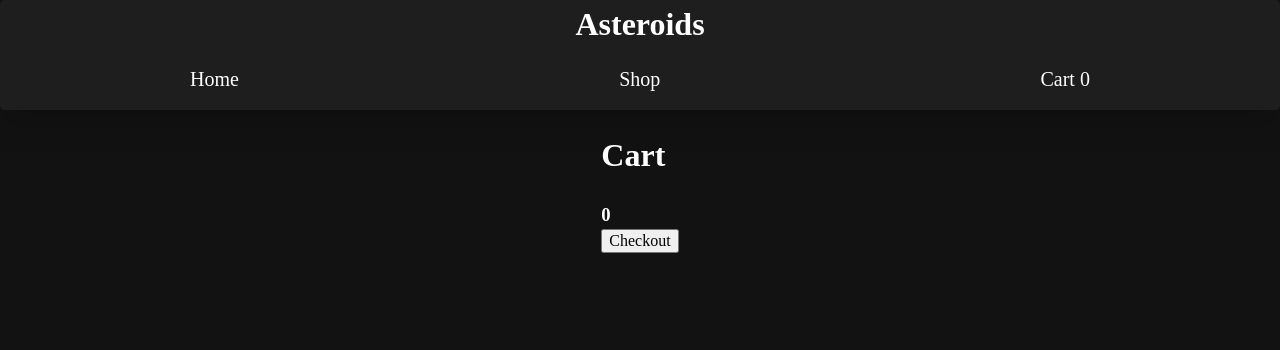
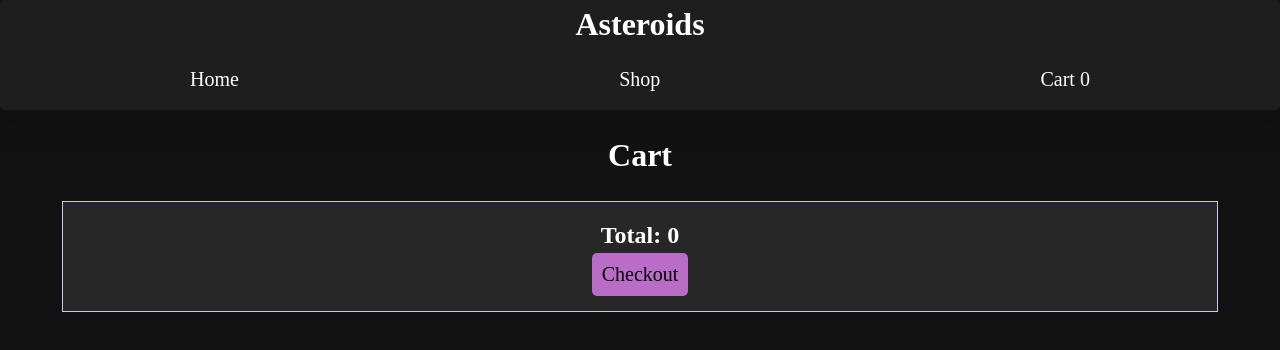
Before and after one commit to 01zulfi/shopping-cart, a React (Create React App) app: page /shop/cart in a window 1280 px wide. Shown: the top 350 px of the page. Built offline with nearby package versions, Linux system fonts and the light colour scheme.

Commit message:
Style CartPage & CartItem

```diff
--- a/src/components/CartItem.js
+++ b/src/components/CartItem.js
@@ -1,5 +1,6 @@
 import React, { useState } from "react";
 import cart from "../CartManager";
+import "../styles/CartItem.css";
 
 const CartItem = ({
   name,
@@ -44,8 +45,15 @@ const CartItem = ({
 
   return (
     <div className="cart-item-div" key={id}>
+      <div className="name-and-price">
+        <p>Name:</p>
+        <p>Price:</p>
+      </div>
+      <div className="name-and-price">
         <p>{name}</p>
         <p>{price}</p>
+      </div>
+      <div className="quantity-div">
         <button className="decrement-button" onClick={decrementQuantity}>
           -
         </button>
@@ -58,10 +66,11 @@ const CartItem = ({
             value={stateQuantity}
           />
         </label>
-      <span>{spanMessage}</span>
         <button className="increment-button" onClick={incrementQuantity}>
           +
         </button>
+      </div>
+      <span>{spanMessage}</span>
     </div>
   );
 };
--- a/src/components/CartPage.js
+++ b/src/components/CartPage.js
@@ -1,6 +1,7 @@
 import React, { useState } from "react";
 import CartItem from "./CartItem";
 import cart from "../CartManager";
+import "../styles/CartPage.css";
 
 const CartPage = ({ setCartLength }) => {
   const [items, setItems] = useState(cart.cart);
@@ -34,7 +35,6 @@ const CartPage = ({ setCartLength }) => {
         >
           Delete
         </button>
-        <hr />
       </div>
     );
   };
@@ -55,8 +55,10 @@ const CartPage = ({ setCartLength }) => {
     <div className="cart">
       <h1>Cart</h1>
       {items.map(mapCallback)}
-      <h3>{total}</h3>
-      <button onClick={checkoutHandler}>Checkout</button>
+      <div className="checkout">
+        <h2>Total: {total}</h2>
+        <button onClick={checkoutHandler}>Checkout</button>
+      </div>
     </div>
   );
 };
--- /dev/null
+++ b/src/styles/CartItem.css
@@ -0,0 +1,31 @@
+div.cart-item-div {
+  display: flex;
+  flex-direction: column;
+}
+
+div.name-and-price {
+  display: flex;
+  justify-content: space-between;
+  font-size: 19px;
+}
+
+div.quantity-div {
+  display: flex;
+  align-self: center;
+  justify-content: space-between;
+  align-items: center;
+  gap: 5px;
+}
+
+div.quantity-div button {
+  padding: 5px;
+}
+
+.quantity-input {
+  text-align: center;
+}
+
+.quantity-input input {
+  background-color: #d4bff9;
+  border: 0;
+}
--- /dev/null
+++ b/src/styles/CartPage.css
@@ -0,0 +1,41 @@
+div.cart {
+  display: flex;
+  flex-direction: column;
+  align-items: center;
+  width: 95%;
+}
+
+div.cart-item-wrapper,
+div.checkout {
+  display: flex;
+  flex-direction: column;
+  align-items: center;
+  border: 1px solid #d4bff9;
+  margin-bottom: 10px;
+  padding: 15px;
+  background: rgba(255, 255, 255, 0.09);
+}
+
+div.cart-item-wrapper button,
+div.checkout button {
+  animation: button-animation 3s infinite linear alternate;
+  padding: 10px;
+  border: 1px solid #d4bff9;
+  color: black;
+  border: 0;
+  font-size: 20px;
+  border-radius: 5px;
+}
+
+@keyframes button-animation {
+  from {
+    background-color: #bc75c9;
+  }
+  to {
+    background-color: #ab47bc;
+  }
+}
+
+div.checkout {
+  width: 95%;
+}
```
Lines whose indentation alone changed are shown as unchanged.
